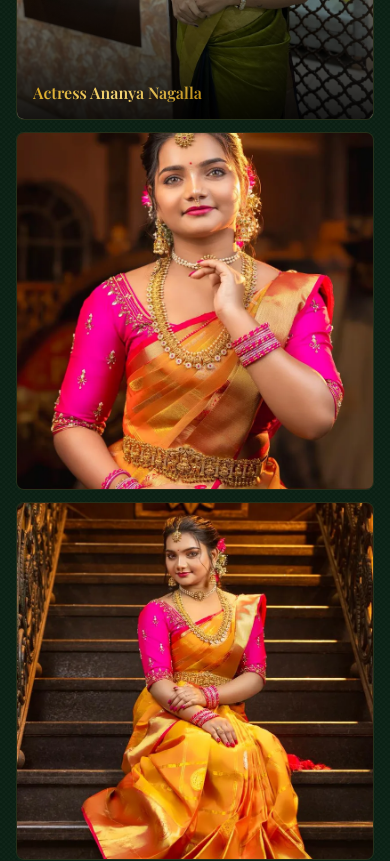
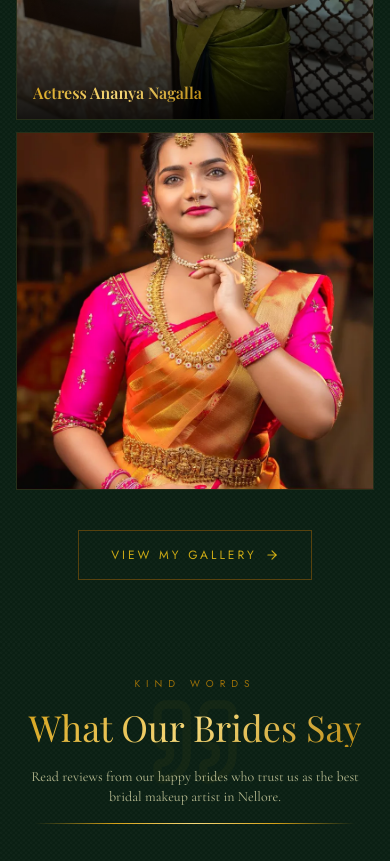
Before and after one commit to nandhan262006/deepabridal, a React (Vite) app: page / in a window 390 px wide. Shown: the part 8000-8861 px from the top of the page. Built offline with nearby package versions, Linux system fonts and the light colour scheme; a web font is replaced by a local one.

Commit message:
Add full /gallery page with routing, preview gallery on homepage

```diff
--- a/package.json
+++ b/package.json
@@ -14,7 +14,8 @@
     "framer-motion": "^12.40.0",
     "lucide-react": "^1.17.0",
     "react": "^19.2.6",
-    "react-dom": "^19.2.6"
+    "react-dom": "^19.2.6",
+    "react-router-dom": "^7.17.0"
   },
   "devDependencies": {
     "@eslint/js": "^10.0.1",
--- a/src/App.jsx
+++ b/src/App.jsx
@@ -1,3 +1,4 @@
+import { BrowserRouter, Routes, Route } from "react-router-dom";
 import Navbar from "./components/Navbar";
 import Hero from "./components/Hero";
 import About from "./components/About";
@@ -10,12 +11,11 @@ import FAQ from "./components/FAQ";
 import Contact from "./components/Contact";
 import Footer from "./components/Footer";
 import WhatsAppButton from "./components/WhatsAppButton";
+import GalleryPage from "./components/GalleryPage";
 
-export default function App() {
+function HomePage() {
   return (
     <>
-      <Navbar />
-      <main>
       <Hero />
       <About />
       <Training />
@@ -24,9 +24,22 @@ export default function App() {
       <Gallery />
       <Testimonials />
       <Contact />
+    </>
+  );
+}
+
+export default function App() {
+  return (
+    <BrowserRouter>
+      <Navbar />
+      <main>
+        <Routes>
+          <Route path="/" element={<HomePage />} />
+          <Route path="/gallery" element={<GalleryPage />} />
+        </Routes>
       </main>
       <Footer />
       <WhatsAppButton />
-    </>
+    </BrowserRouter>
   );
 }
--- a/src/components/Gallery.jsx
+++ b/src/components/Gallery.jsx
@@ -1,58 +1,13 @@
 import { useRef } from "react";
 import { motion } from "framer-motion";
 import { useInView } from "framer-motion";
-import { Camera } from "lucide-react";
+import { Camera, ArrowRight } from "lucide-react";
 
-const instagramPosts = [
-  { id: 3, img: "/insta3.webp", url: "https://www.instagram.com/reel/DP9nLKykmwg/", alt: "Bridal hairstyle and makeup at Deepa Bridal Studio Nellore" },
-  { id: 6, img: "/ananyanagalla.jpeg", url: "https://www.instagram.com/", alt: "Actress Ananya Nagalla at Deepa Bridal Studio Nellore" },
-  { id: 1, img: "/insta1.webp", url: "https://www.instagram.com/reel/DU45YpTEaG3/", alt: "Bridal makeup transformation by Deepa Bridal Studio in Nellore" },
-  { id: 2, img: "/insta2.webp", url: "https://www.instagram.com/reel/DOMaynXk6qa/", alt: "Wedding bridal look by best makeup artist in Nellore - Deepa Bridal Studio" },
-  { id: 4, img: "/insta4.webp", url: "https://www.instagram.com/reel/DWhCnjMkle4/", alt: "Luxury bridal makeup package by Deepa Bridal Studio in Magunta Layout Nellore" },
-  { id: 7, img: "/insta6.jpeg", url: "https://www.instagram.com/", alt: "Bridal look by Deepa Bridal Studio Nellore" },
+const previewPosts = [
+  { id: 3, img: "/insta3.webp", alt: "Bridal hairstyle and makeup", tag: "Famous Playback Singer Mangli" },
+  { id: 6, img: "/ananyanagalla.jpeg", alt: "Actress Ananya Nagalla", tag: "Actress Ananya Nagalla" },
+  { id: 1, img: "/insta1.webp", alt: "Bridal makeup transformation" },
 ];
-
-function InstagramPost({ post, index }) {
-  const ref = useRef(null);
-  const inView = useInView(ref, { once: true, margin: "-60px" });
-
-  return (
-    <motion.a
-      ref={ref}
-      href={post.url}
-      target="_blank"
-      rel="noopener noreferrer"
-      initial={{ opacity: 0, scale: 0.92 }}
-      animate={inView ? { opacity: 1, scale: 1 } : {}}
-      transition={{ duration: 0.55, delay: index * 0.06 }}
-      className="relative block overflow-hidden border border-yellow-900/25 hover:border-yellow-600/45 transition-all duration-500 rounded-lg group aspect-square bg-forest-800"
-    >
-      <img
-        src={post.img}
-        alt={post.alt}
-        className="w-full h-full object-cover group-hover:scale-105 transition-transform duration-500"
-        loading="lazy"
-      />
-      <div className="absolute inset-0 bg-black/0 group-hover:bg-black/20 transition-colors duration-300 flex items-center justify-center">
-        <Camera size={24} className="text-white/0 group-hover:text-white/80 transition-all duration-300" />
-      </div>
-      {post.id === 3 && (
-        <div className="absolute inset-0 bg-gradient-to-t from-black/90 via-black/30 to-transparent flex items-end p-4">
-          <p className="font-display text-base sm:text-lg md:text-xl font-semibold gold-text leading-tight">
-            Famous Playback Singer Mangli
-          </p>
-        </div>
-      )}
-      {post.id === 6 && (
-        <div className="absolute inset-0 bg-gradient-to-t from-black/90 via-black/30 to-transparent flex items-end p-4">
-          <p className="font-display text-base sm:text-lg md:text-xl font-semibold gold-text leading-tight">
-            Actress Ananya Nagalla
-          </p>
-        </div>
-      )}
-    </motion.a>
-  );
-}
 
 export default function InstagramGallery() {
   const ref = useRef(null);
@@ -72,10 +27,29 @@ export default function InstagramGallery() {
             @deepabridalstudio
           </a>
         </motion.div>
-        <div className="grid grid-cols-1 sm:grid-cols-2 md:grid-cols-3 gap-3">
-          {instagramPosts.map((post, i) => (
-            <InstagramPost key={post.id} post={post} index={i} />
+        <div className="grid grid-cols-1 sm:grid-cols-3 gap-3">
+          {previewPosts.map((post, i) => (
+            <motion.div key={post.id}
+              initial={{ opacity: 0, scale: 0.92 }}
+              animate={inView ? { opacity: 1, scale: 1 } : {}}
+              transition={{ duration: 0.55, delay: i * 0.06 }}
+              className="relative overflow-hidden border border-yellow-900/25 aspect-square bg-forest-800">
+              <img src={post.img} alt={post.alt}
+                className="w-full h-full object-cover" loading="lazy" />
+              {post.tag && (
+                <div className="absolute inset-0 bg-gradient-to-t from-black/90 via-black/30 to-transparent flex items-end p-4">
+                  <p className="font-display text-base sm:text-lg font-semibold gold-text leading-tight">{post.tag}</p>
+                </div>
+              )}
+            </motion.div>
           ))}
+        </div>
+        <div className="text-center mt-10">
+          <a href="/gallery"
+            className="inline-flex items-center gap-2 px-8 py-4 border border-yellow-700/50 text-yellow-400/80 hover:text-yellow-300 hover:border-yellow-500 transition-all duration-300 font-sans text-xs tracking-[0.25em] uppercase group">
+            View My Gallery
+            <ArrowRight size={14} className="group-hover:translate-x-1 transition-transform" />
+          </a>
         </div>
       </div>
     </section>
--- /dev/null
+++ b/src/components/GalleryPage.jsx
@@ -0,0 +1,79 @@
+import { useRef, useState } from "react";
+import { motion } from "framer-motion";
+import { Camera, X } from "lucide-react";
+
+const allPhotos = [
+  { id: 3, img: "/insta3.webp", alt: "Bridal hairstyle and makeup", tag: "Famous Playback Singer Mangli" },
+  { id: 6, img: "/ananyanagalla.jpeg", alt: "Actress Ananya Nagalla", tag: "Actress Ananya Nagalla" },
+  { id: 1, img: "/insta1.webp", alt: "Bridal makeup transformation" },
+  { id: 2, img: "/insta2.webp", alt: "Wedding bridal look" },
+  { id: 4, img: "/insta4.webp", alt: "Luxury bridal makeup package" },
+  { id: 7, img: "/insta6.jpeg", alt: "Bridal look" },
+  { id: 8, img: "/hd1.jpeg", alt: "HD Bridal makeup look 1" },
+  { id: 9, img: "/hd2.jpeg", alt: "HD Bridal makeup look 2" },
+  { id: 10, img: "/hd3.jpeg", alt: "HD Bridal makeup look 3" },
+  { id: 11, img: "/hd4.jpeg", alt: "HD Bridal makeup look 4" },
+  { id: 12, img: "/hd5.jpeg", alt: "HD Bridal makeup look 5" },
+  { id: 13, img: "/airbrush1.jpeg", alt: "Airbrush makeup look 1" },
+  { id: 14, img: "/airbrush2.jpeg", alt: "Airbrush makeup look 2" },
+  { id: 15, img: "/airbrush3.jpeg", alt: "Airbrush makeup look 3" },
+  { id: 16, img: "/airbrush4.jpeg", alt: "Airbrush makeup look 4" },
+  { id: 17, img: "/airbrush5.jpeg", alt: "Airbrush makeup look 5" },
+  { id: 18, img: "/hero.jpeg", alt: "Deepa Bridal Studio hero look" },
+  { id: 19, img: "/74560cc8-0160-411c-aa5e-0b18b9388df4.webp", alt: "Bridal makeup" },
+  { id: 20, img: "/train.jpeg", alt: "Training session" },
+  { id: 21, img: "/train2.jpeg", alt: "Training session" },
+  { id: 22, img: "/train3.jpeg", alt: "Training session" },
+];
+
+export default function GalleryPage() {
+  const [lightbox, setLightbox] = useState(null);
+
+  return (
+    <div className="min-h-screen deepa-bg-flat">
+      <div className="max-w-7xl mx-auto px-4 sm:px-6 py-24 sm:py-32">
+        <div className="text-center mb-12">
+          <p className="font-sans text-[10px] tracking-[0.6em] uppercase text-yellow-600/75 mb-4">Our Work</p>
+          <h1 className="font-display text-4xl md:text-5xl gold-text mb-5">Full Gallery</h1>
+          <div className="divider-gold max-w-xs mx-auto" />
+          <a href="/"
+            className="inline-flex items-center gap-2 mt-5 px-6 py-3 border border-yellow-700/50 text-yellow-400/80 hover:text-yellow-300 hover:border-yellow-500 transition-all font-sans text-xs tracking-[0.25em] uppercase">
+            <Camera size={14} />
+            Back to Home
+          </a>
+        </div>
+
+        <div className="grid grid-cols-2 sm:grid-cols-3 md:grid-cols-4 gap-3">
+          {allPhotos.map((photo, i) => (
+            <motion.button key={photo.id}
+              initial={{ opacity: 0, scale: 0.92 }}
+              animate={{ opacity: 1, scale: 1 }}
+              transition={{ duration: 0.4, delay: i * 0.03 }}
+              onClick={() => setLightbox(photo)}
+              className="relative group overflow-hidden border border-yellow-900/25 hover:border-yellow-600/45 transition-all duration-500 aspect-square bg-forest-800">
+              <img src={photo.img} alt={photo.alt}
+                className="w-full h-full object-cover group-hover:scale-105 transition-transform duration-500" loading="lazy" />
+              {photo.tag && (
+                <div className="absolute inset-0 bg-gradient-to-t from-black/90 via-black/30 to-transparent flex items-end p-3">
+                  <p className="font-display text-sm gold-text leading-tight">{photo.tag}</p>
+                </div>
+              )}
+            </motion.button>
+          ))}
+        </div>
+      </div>
+
+      {lightbox && (
+        <div className="fixed inset-0 z-50 bg-black/95 flex items-center justify-center p-4"
+          onClick={() => setLightbox(null)}>
+          <button onClick={() => setLightbox(null)}
+            className="absolute top-4 right-4 text-yellow-400 hover:text-yellow-300 transition-colors z-10">
+            <X size={32} />
+          </button>
+          <img src={lightbox.img} alt={lightbox.alt}
+            className="max-w-full max-h-[90vh] object-contain" onClick={e => e.stopPropagation()} />
+        </div>
+      )}
+    </div>
+  );
+}
```
Also changed, not shown: src/components/Navbar.jsx (+20 -7 lines), 1 other file (tests, documents, lock files or other folders). Lines whose indentation alone changed are shown as unchanged.
